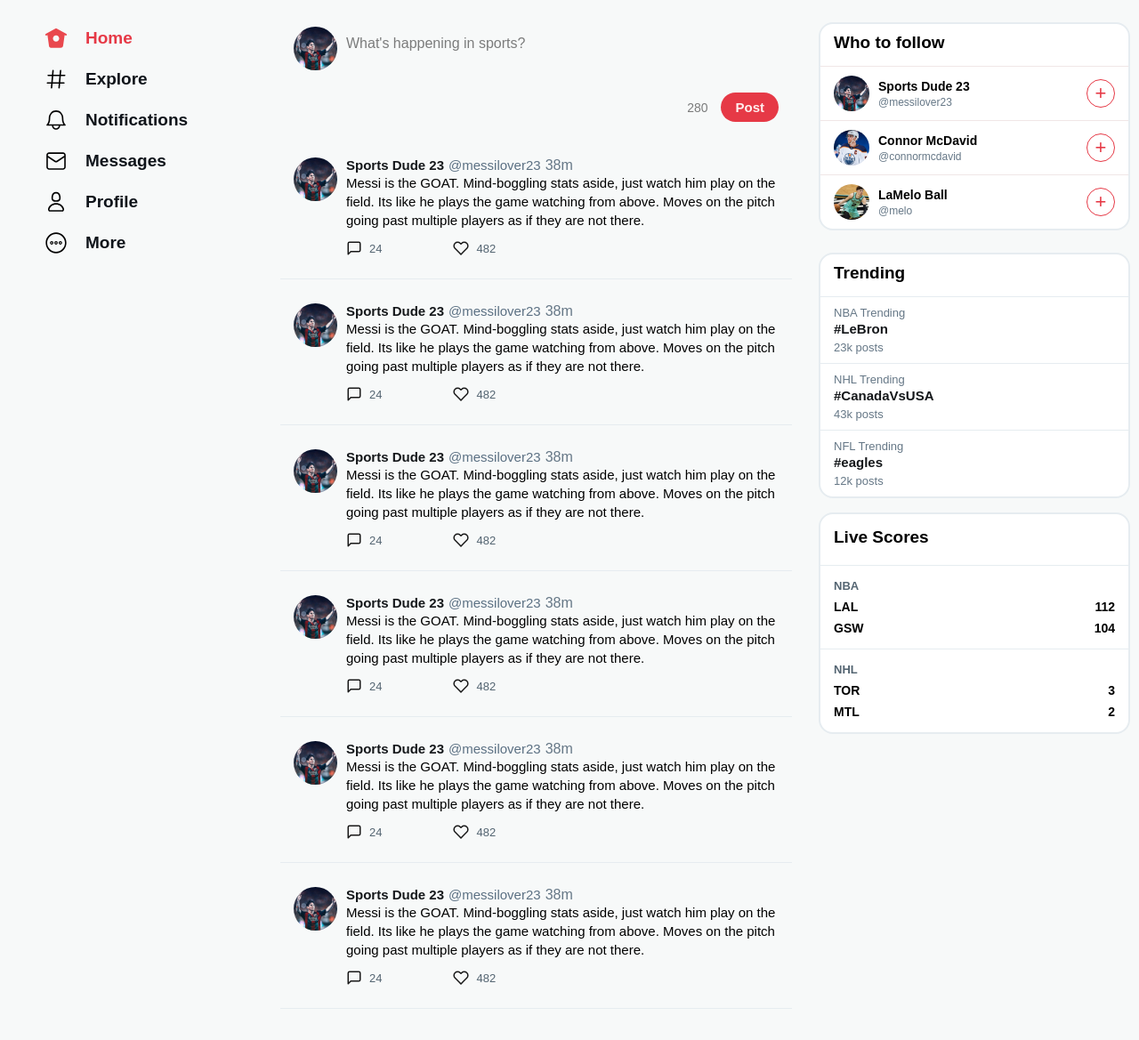
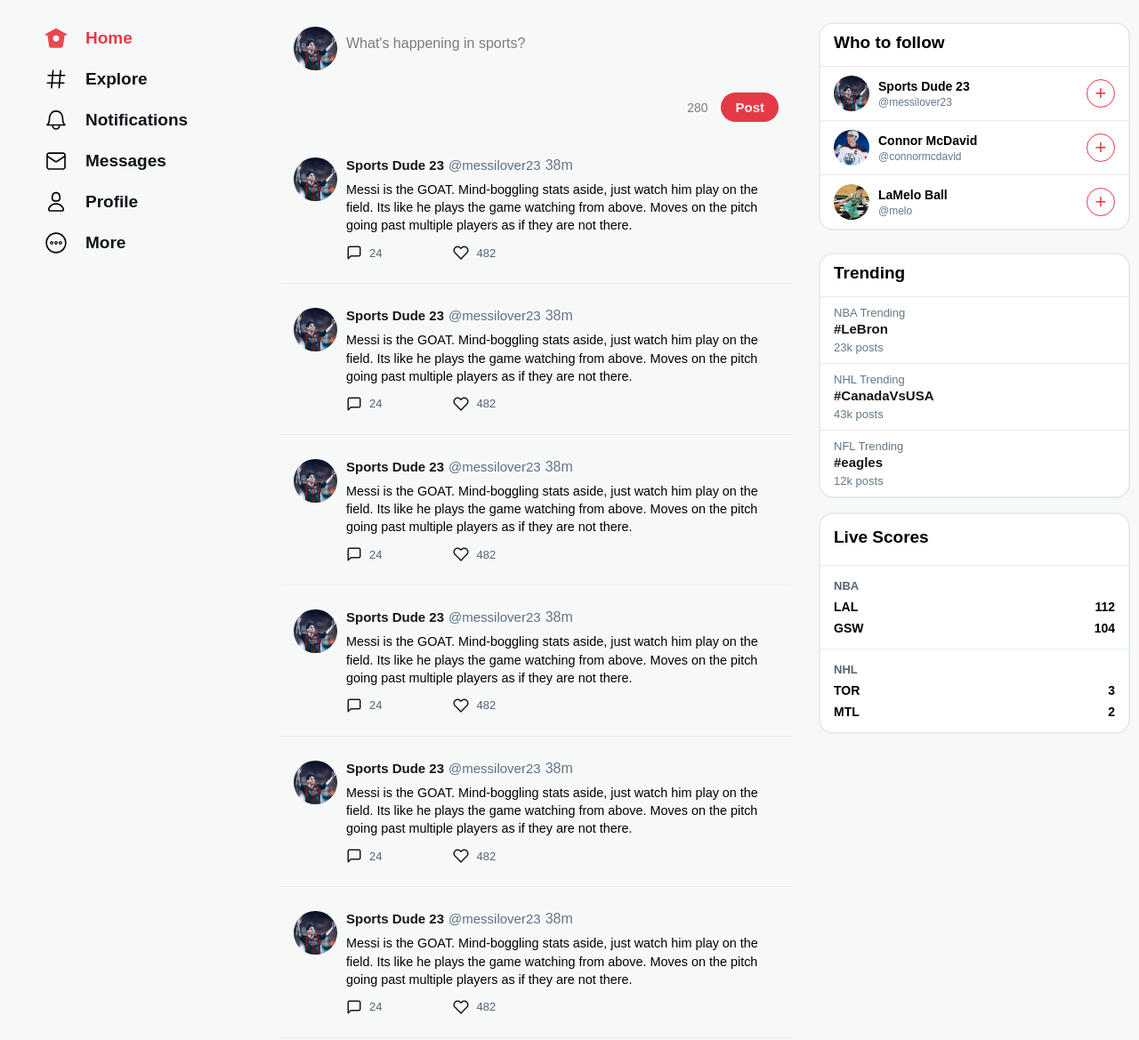
Before and after one commit to kylekmcleod/Sports-Social-Network, a PHP site: page /homepage.html in a window 1280 px wide. Shown: the part 59-1228 px from the top of the page at 89% size. Run offline with PHP 8.4, Linux system fonts and the light colour scheme.

Commit message:
Slightly smaller post text

```diff
--- a/assets/css/homepage/post.css
+++ b/assets/css/homepage/post.css
@@ -54,8 +54,9 @@
 }
 
 .post__content {
-  font-size: 15px;
+  font-size: 0.9rem;
   line-height: 1.4;
+  margin: 8px 0;
 }
 
 .post__actions {
```
